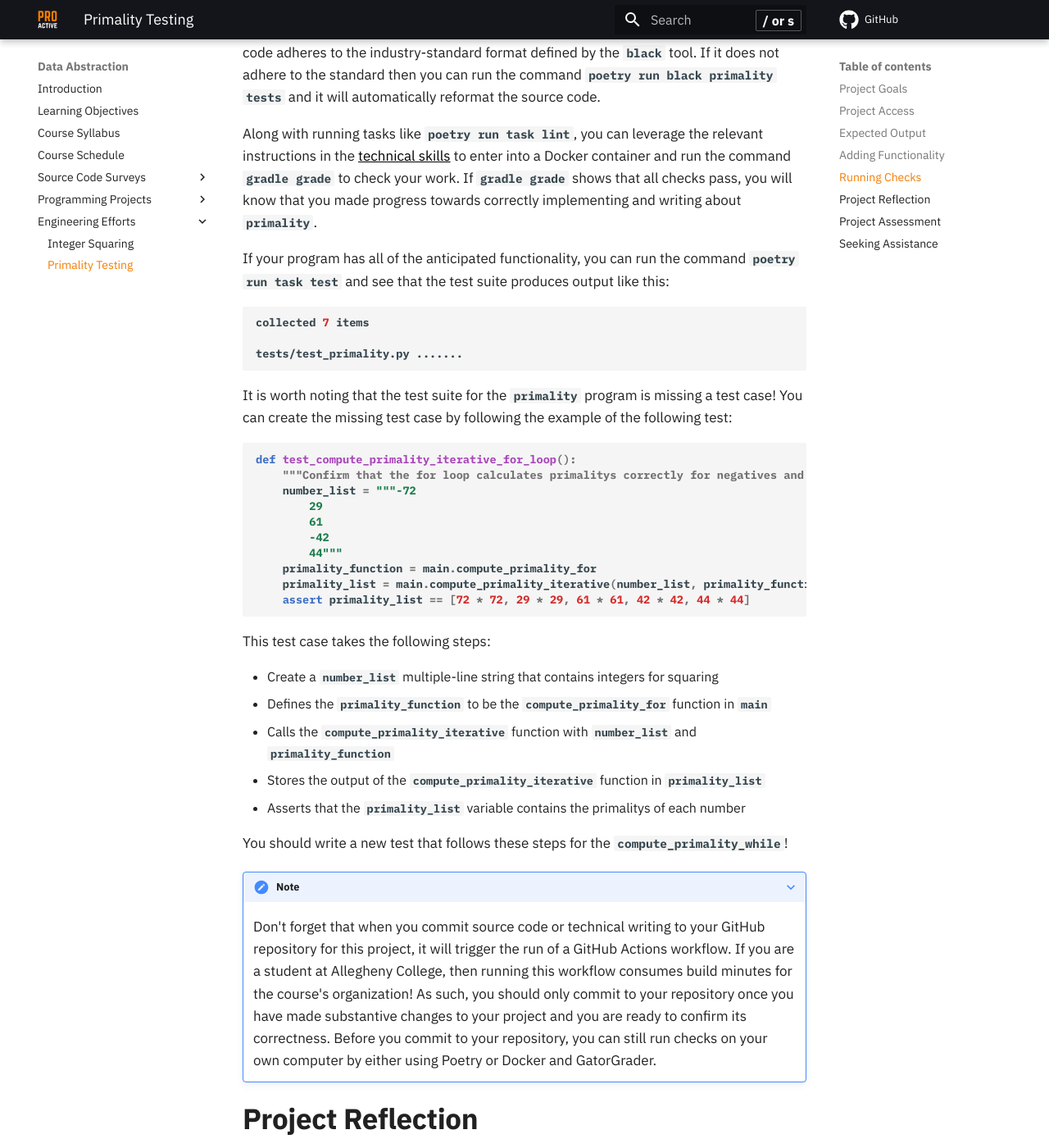
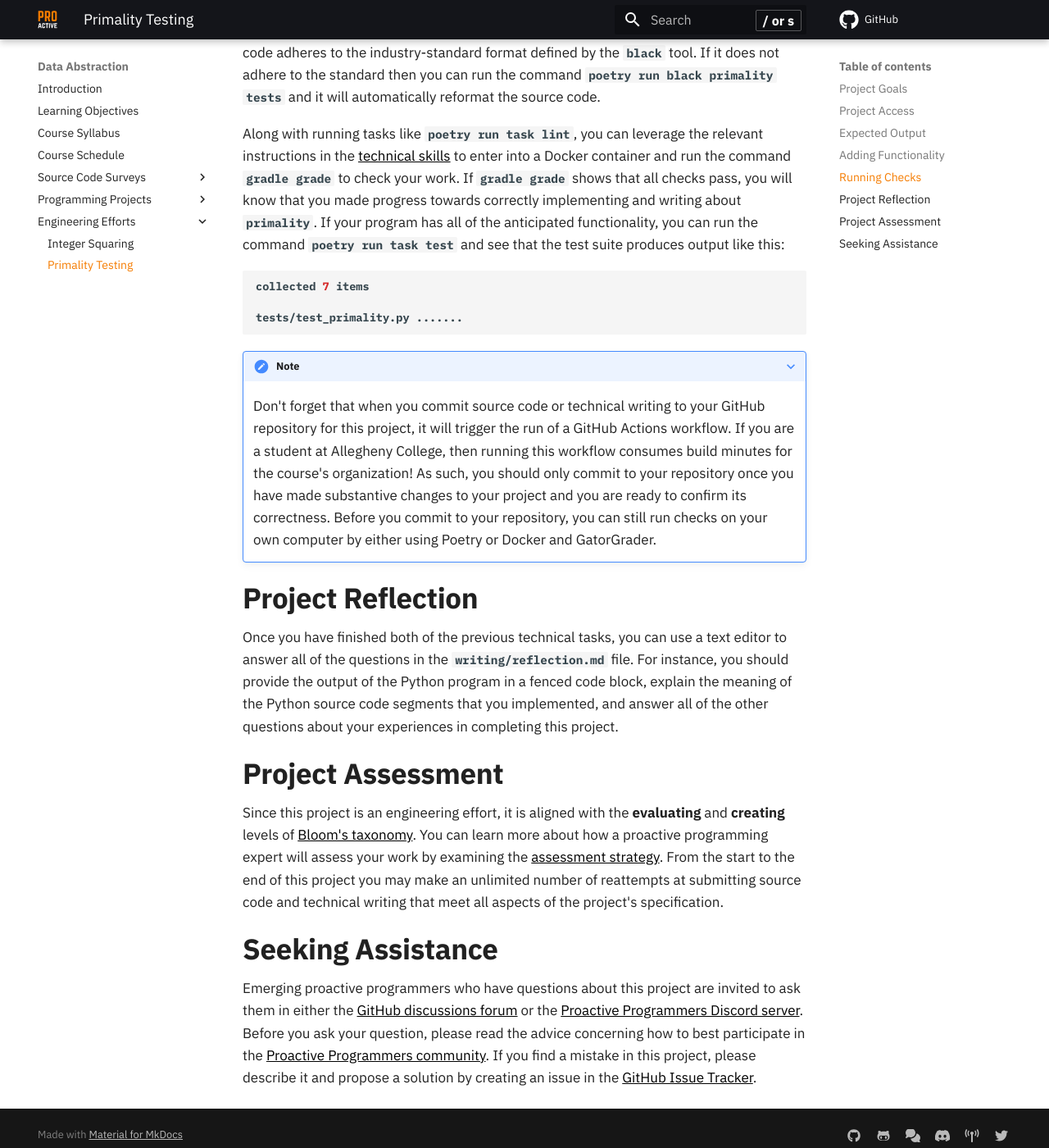
Before and after one commit to ProactiveProgrammers/www.proactiveprogrammers.com, an MkDocs documentation site: the page built from docs/data-abstraction/engineering-efforts/primality-testing.md, in a window 1280 px wide and 1400 px high, scrolled down 4564 px. Shown: the whole window at 82% size. Built offline with MkDocs 1.6.1 and Material for MkDocs 9.7.7, drawn with Linux system fonts in a browser that asks for light colours; comment, search, counter and statistics services are not loaded.

Commit message:
feat: Delete not needed output and update test output in primality-testing.

````diff
--- a/docs/data-abstraction/engineering-efforts/primality-testing.md
+++ b/docs/data-abstraction/engineering-efforts/primality-testing.md
@@ -219,44 +219,15 @@ relevant instructions in the [technical
 skills](/proactive-skills/introduction-proactive-skills/) to enter into a Docker
 container and run the command `gradle grade` to check your work. If `gradle
 grade` shows that all checks pass, you will know that you made progress towards
-correctly implementing and writing about `primality`.
-
-If your program has all of the anticipated functionality, you can run the
-command `poetry run task test` and see that the test suite produces output like
-this:
+correctly implementing and writing about `primality`. If your program has all of
+the anticipated functionality, you can run the command `poetry run task test`
+and see that the test suite produces output like this:
 
 ```shell
 collected 7 items
 
 tests/test_primality.py .......
 ```
-
-It is worth noting that the test suite for the `primality` program is missing a
-test case! You can create the missing test case by following the example of the
-following test:
-
-```python
-def test_compute_primality_iterative_for_loop():
-    """Confirm that the for loop calculates primalitys correctly for negatives and positives in loop."""
-    number_list = """-72
-        29
-        61
-        -42
-        44"""
-    primality_function = main.compute_primality_for
-    primality_list = main.compute_primality_iterative(number_list, primality_function)
-    assert primality_list == [72 * 72, 29 * 29, 61 * 61, 42 * 42, 44 * 44]
-```
-
-This test case takes the following steps:
-
-- Create a `number_list` multiple-line string that contains integers for squaring
-- Defines the `primality_function` to be the `compute_primality_for` function in `main`
-- Calls the `compute_primality_iterative` function with `number_list` and `primality_function`
-- Stores the output of the `compute_primality_iterative` function in `primality_list`
-- Asserts that the `primality_list` variable contains the primalitys of each number
-
-You should write a new test that follows these steps for the `compute_primality_while`!
 
 ???+ note
 
````
